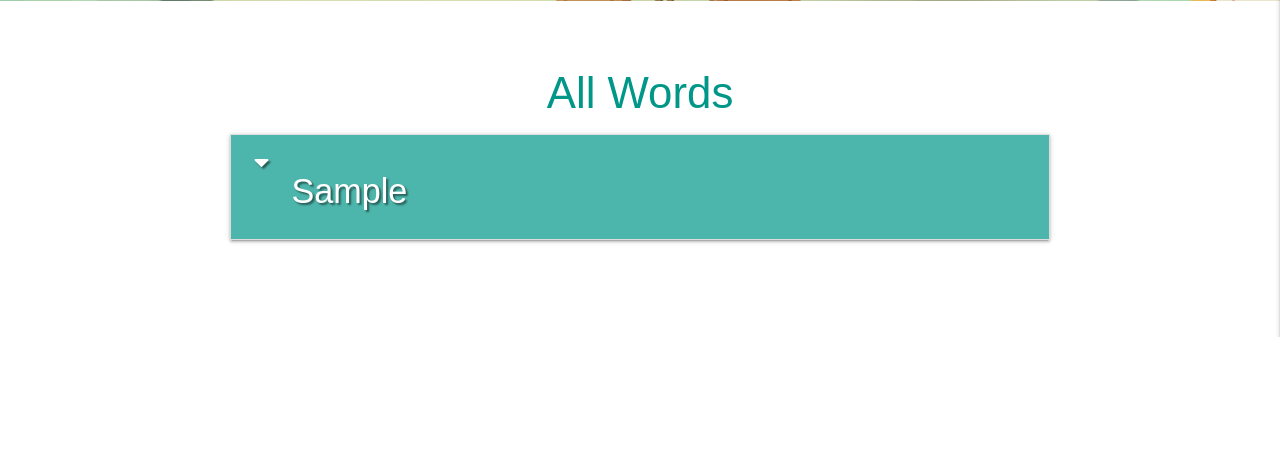
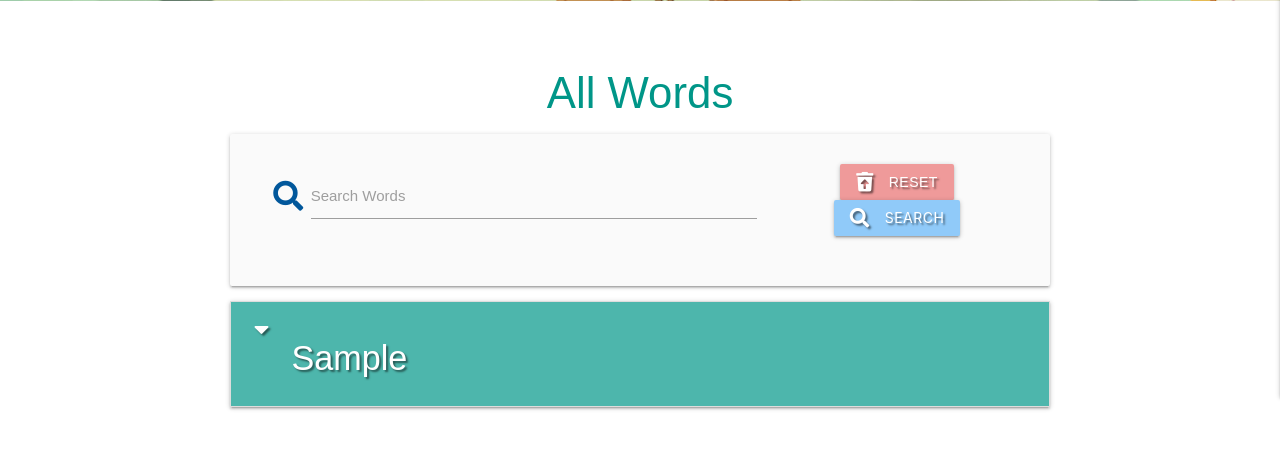
Before and after one commit to Leefarmer83/Translate-It, a Flask app: page / in a window 1280 px wide. Shown: the part 463-924 px from the top of the page. Before the commit the page ends 800 px from the top, so only its background shows below. Run offline with Flask 2, Linux system fonts and the light colour scheme; a database or web service that is not in the repository returns one stand-in record (values such as "Sample title"); some libraries are stand-ins or nearby versions; some web fonts are replaced.

Commit message:
added search functionality and connected it to mongodb

```diff
--- a/app.py
+++ b/app.py
@@ -22,6 +22,13 @@ mongo = PyMongo(app)
 @app.route("/get_words")
 def get_words():
     words = list(mongo.db.words.find())
+    return render_template("words.html", words=words)
+
+
+@app.route("/search", methods=["GET", "POST"])
+def search():
+    query = request.form.get("query")
+    words = list(mongo.db.words.find({"$text": {"$search": query}}))
     return render_template("words.html", words=words)
 
 
--- a/templates/words.html
+++ b/templates/words.html
@@ -3,6 +3,26 @@
 
     <h3 class="teal-text center-align">All Words</h3>
 
+    <!-- Search Bar-->
+<div class="row card-panel grey lighten-5">
+        <form action="{{ url_for('search') }}" method="post" class="col s12">
+            <div class="row valign-wrapper center-align">
+                <div class="input-field col s12 m8">
+                    <i class="fas fa-search prefix light-blue-text text-darken-4"></i>
+                    <input type="text" name="query" id="query" minlength="2" class="validate" required>
+                    <label for="query">Search Words</label>
+                </div>
+                <div class="col s12 m4">
+                    <a href="{{ url_for('get_words') }}" class="red lighten-3 waves-effect waves-light btn white-text text-shadow btn">Reset<i class="fas fa-trash-restore left"></i></a>
+                    <button type="submit" class="blue lighten-3 waves-effect waves-light btn white-text text-shadow">
+                        <i class="fas fa-search left"></i> Search
+                    </button>
+                </div>
+            </div>
+        </form>
+    </div>
+
+    {% if words|length > 0%}
     <ul class="collapsible">
          {% for words in words %}
         <li>
@@ -23,12 +43,17 @@
                 <p><em>Entered: {{ words.created_by }}</em></p>
             </span>
             {% if session.user|lower == words.created_by|lower %}
-            <a href="{{ url_for('edit_words', words_id=words._id) }}" class="waves-effect blue lighten-3 waves-effect waves-light btn white-text text-shadow waves-light btn-small">Edit</a>
-            <a href="{{ url_for('delete_words', words_id=words._id) }}" class="waves-effect red lighten-3 waves-effect waves-light btn white-text text-shadow waves-light btn-small">Delete</a>
+            <a href="{{ url_for('edit_words', words_id=words._id) }}" class="waves-effect blue lighten-3 waves-effect waves-light btn white-text text-shadow btn-small">Edit</a>
+            <a href="{{ url_for('delete_words', words_id=words._id) }}" class="waves-effect red lighten-3 waves-effect waves-light btn white-text text-shadow btn-small">Delete</a>
             {% endif %}
             </div>
         </li>
         {% endfor %}
     </ul>
+    {% else %}
+
+    <h3 class="red-text center-align">No Words Found!<br><em class="teal-text">Why not add it yourself?</em></h3>
+
+    {% endif%}
 
 {% endblock %}
```
